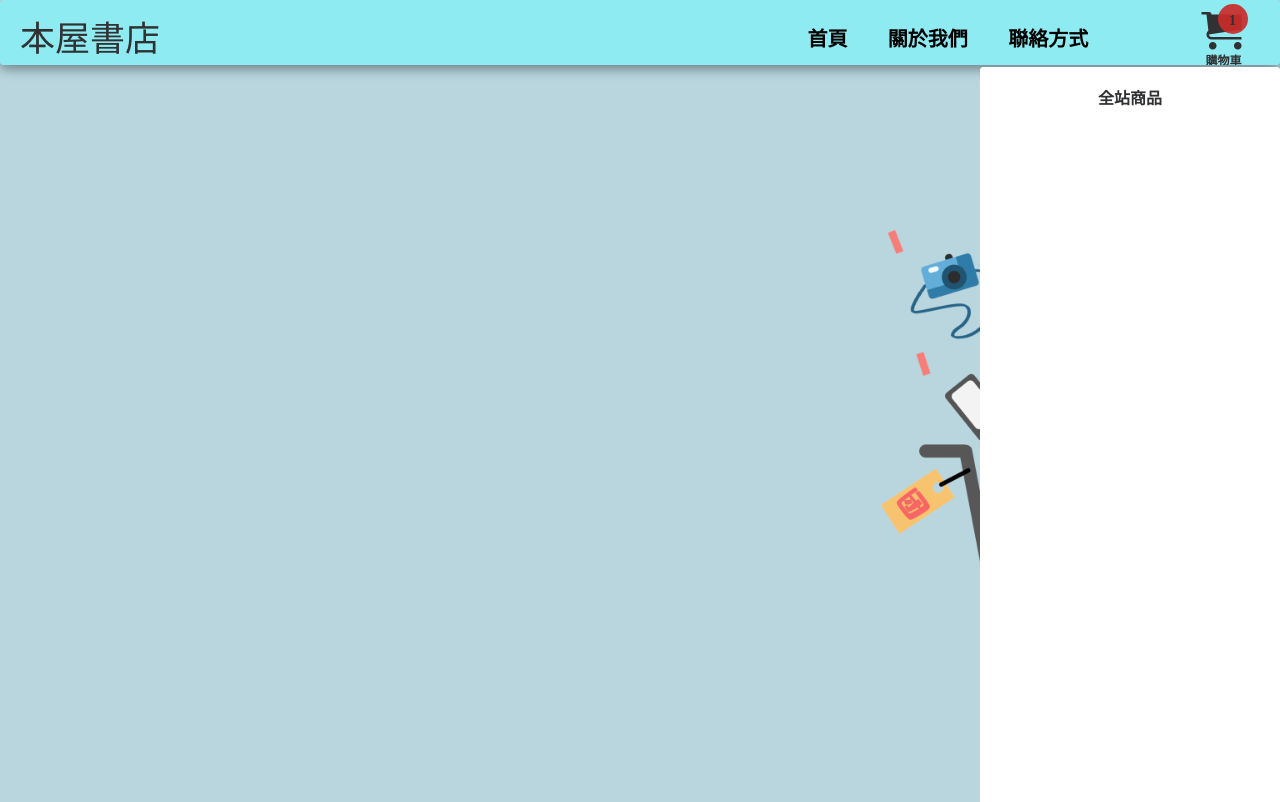
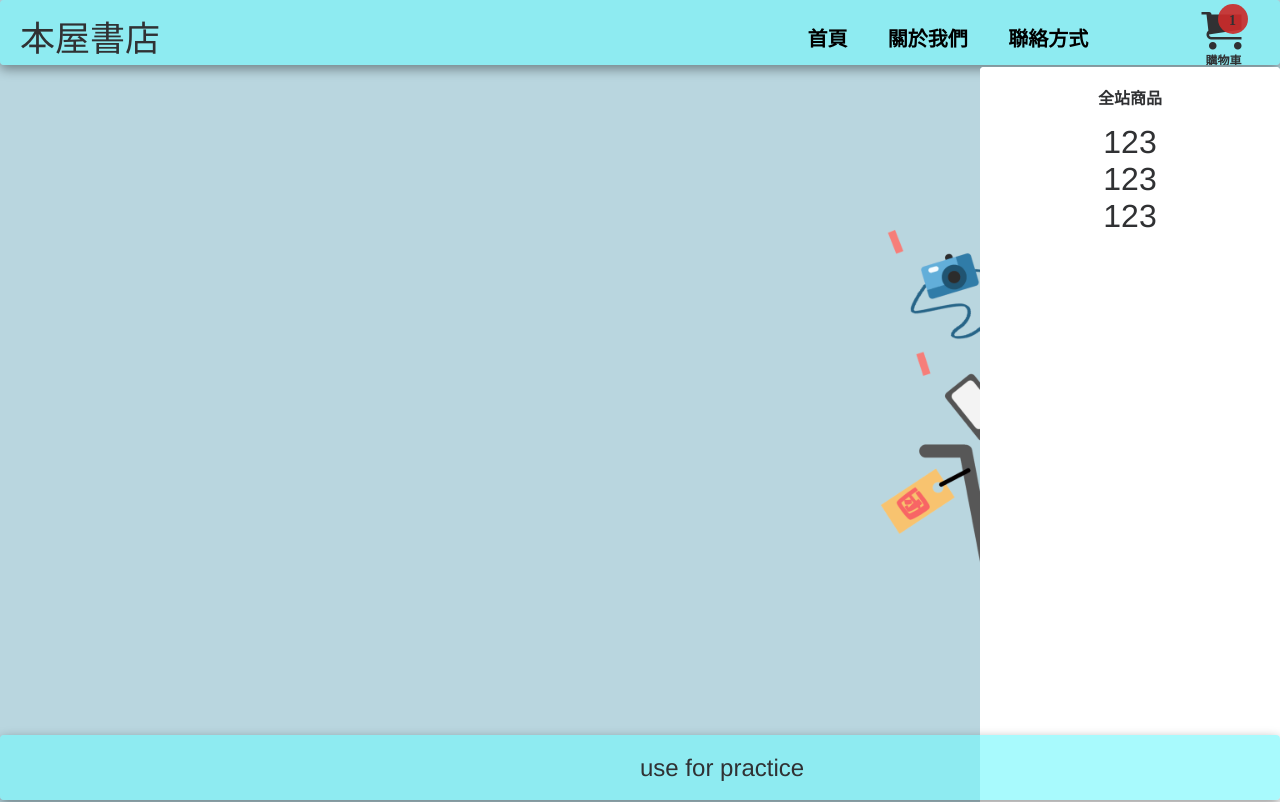
Before and after one commit to deltalinkgithub/project, a Vue app: page / in a window 1280 px wide. Shown: the top 802 px of the page. Built offline with nearby package versions, Linux system fonts and the light colour scheme.

Commit message:
modify twice

```diff
--- a/src/assets/css/main/main.css
+++ b/src/assets/css/main/main.css
@@ -1,5 +1,7 @@
 body {
     background-color: rgb(185, 214, 223);
+    width:1080px;
+    height:1920px;
 }
 
 #main{
@@ -63,3 +65,22 @@ body {
     right:0px;
     overflow:hidden;
 }
+
+#bottom-list .box-card{
+    position:absolute;
+    right:0px;
+    bottom:0px;
+    width:100%;
+    height:65px;
+    background-color: rgba(119, 248, 252, 0.637);
+    box-shadow: 0 4px 12px rgba(0, 0, 0, 0.4);
+    border:0px;
+}
+
+#bottom-list .box-card #title{
+    position:absolute;
+    top:50%;
+    left:50%;
+    transform: translateY(-50%);
+    font-size: 1.5em;
+}
--- a/src/components/main/menu.vue
+++ b/src/components/main/menu.vue
@@ -5,7 +5,7 @@
                 <span><slot></slot></span>
             </div>
             <div id="body">
-                <!-- <span class="item-block">
+                <span class="item-block">
                     123
                 </span>
                 <span class="item-block">
@@ -13,10 +13,10 @@
                 </span>
                 <span class="item-block">
                     123
-                </span> -->
+                </span>
             </div>
             <div id="menu-bottom">
-                <span>此為練習作品</span>
+                <span>use for practice</span>
             </div>
         </el-card>
     </transition>
@@ -25,8 +25,8 @@
     export default {
         data(){
             return {
-            a:[{'種類一':['第一項,第二項']},{'種類二':['第一項','第二項']}],
-            enable:false
+                a:[{'種類一':['第一項,第二項']},{'種類二':['第一項','第二項']}],
+                enable:false
             };
         },
         props: {
@@ -47,7 +47,7 @@
 <style>
     .box-card{
         width:300px;
-        height:970px;
+        height:910px;
         background-color: rgb(255, 255, 255);
         border:0px solid;
     }
@@ -61,6 +61,8 @@
 
     .box-card #body{
         position:absolute;
+        width:100%;
+        height:100%;
         top:57px;
         left:0px;
     }
@@ -72,15 +74,14 @@
         text-align:center;
     }
 
-    .item-block{
+    .box-card #body .item-block{
         display: inline-block;
         position:relative;
-        top:1px;
         left:0px;
-        height:9%;
-        width:300px;
-        border:2px solid rgb(0, 0, 0);
-        background-color: rgba(128, 157, 235, 0.418);
+        width:100%;
+        font-size:2em;
+        text-align: center;
+        background-color: rgba(255, 255, 255, 0.418);
     }
     .slide-enter-active,
     .slide-leave-active {
--- a/src/views/main/MainPage.vue
+++ b/src/views/main/MainPage.vue
@@ -21,6 +21,11 @@
         <div id="side-menu">
             <jin-menu>全站商品</jin-menu>
         </div>
+        <div id="bottom-list">
+            <el-card class="box-card">
+                <span id="title">use for practice</span>
+            </el-card>
+        </div>
     </div>
 </template>
 <script src="@/assets/script/main/main_page.js"></script>
```
